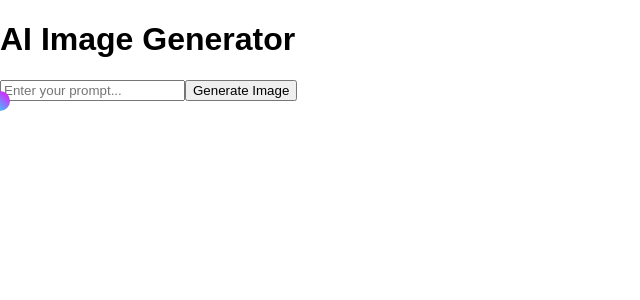
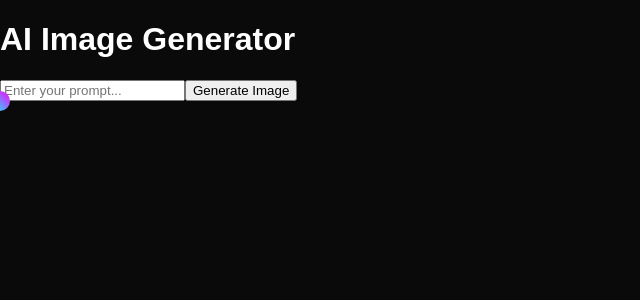
Before and after one commit to Zohaib-bhai-developer/ZF-Genrator, a React (Create React App) app in the folder client/: page / in a window 1280 px wide. Shown: the top 300 px of the page, without its empty margins (0-640 px from the left). Built offline with nearby package versions, Linux system fonts and the light colour scheme; the HTML template or start-up script is replaced by a standard one.

Commit message:
Update index.css

```diff
--- a/client/src/index.css
+++ b/client/src/index.css
@@ -5,4 +5,6 @@
 body {
   margin: 0;
   font-family: 'Arial', sans-serif;
+  background: #0a0a0a;
+  color: white;
 }
```
